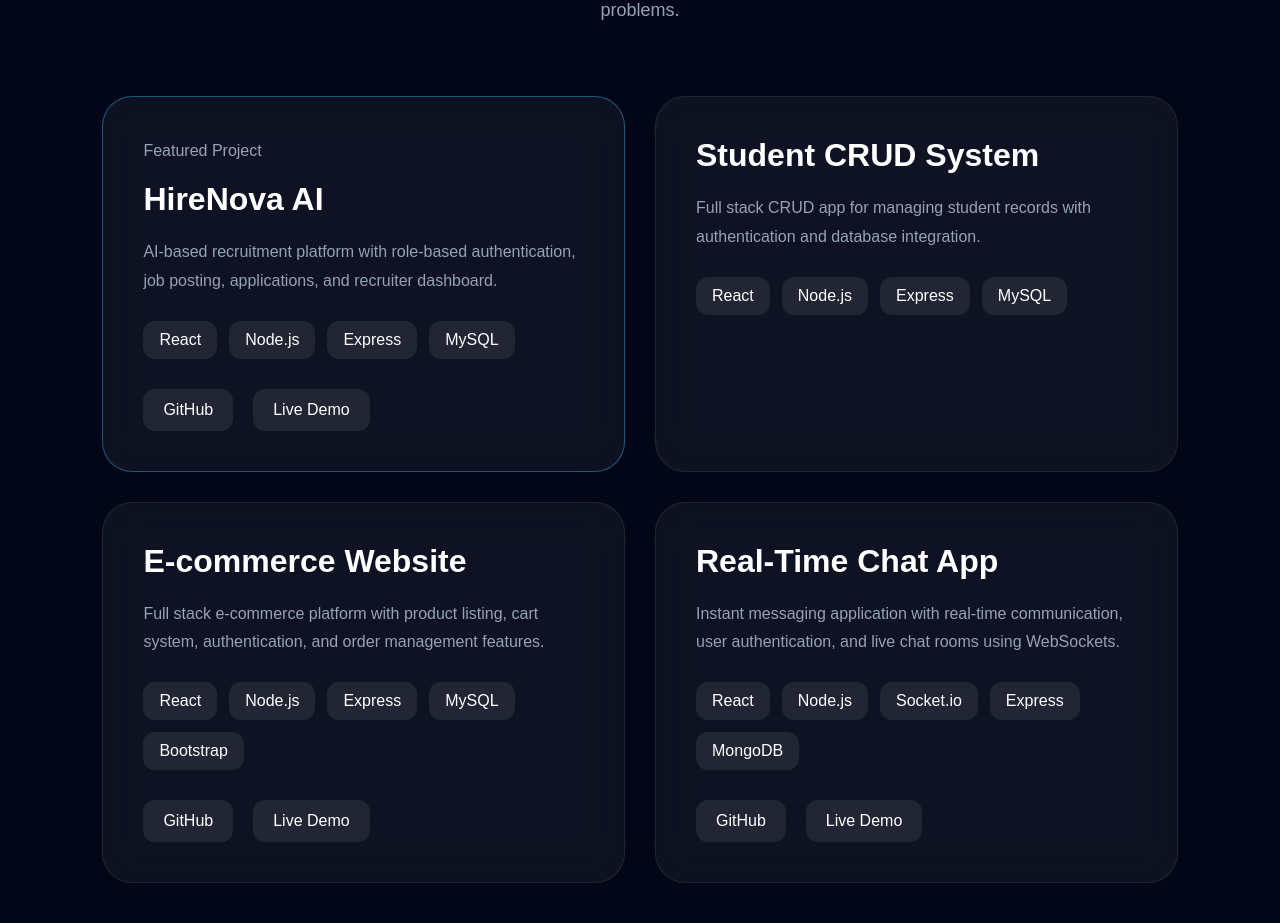
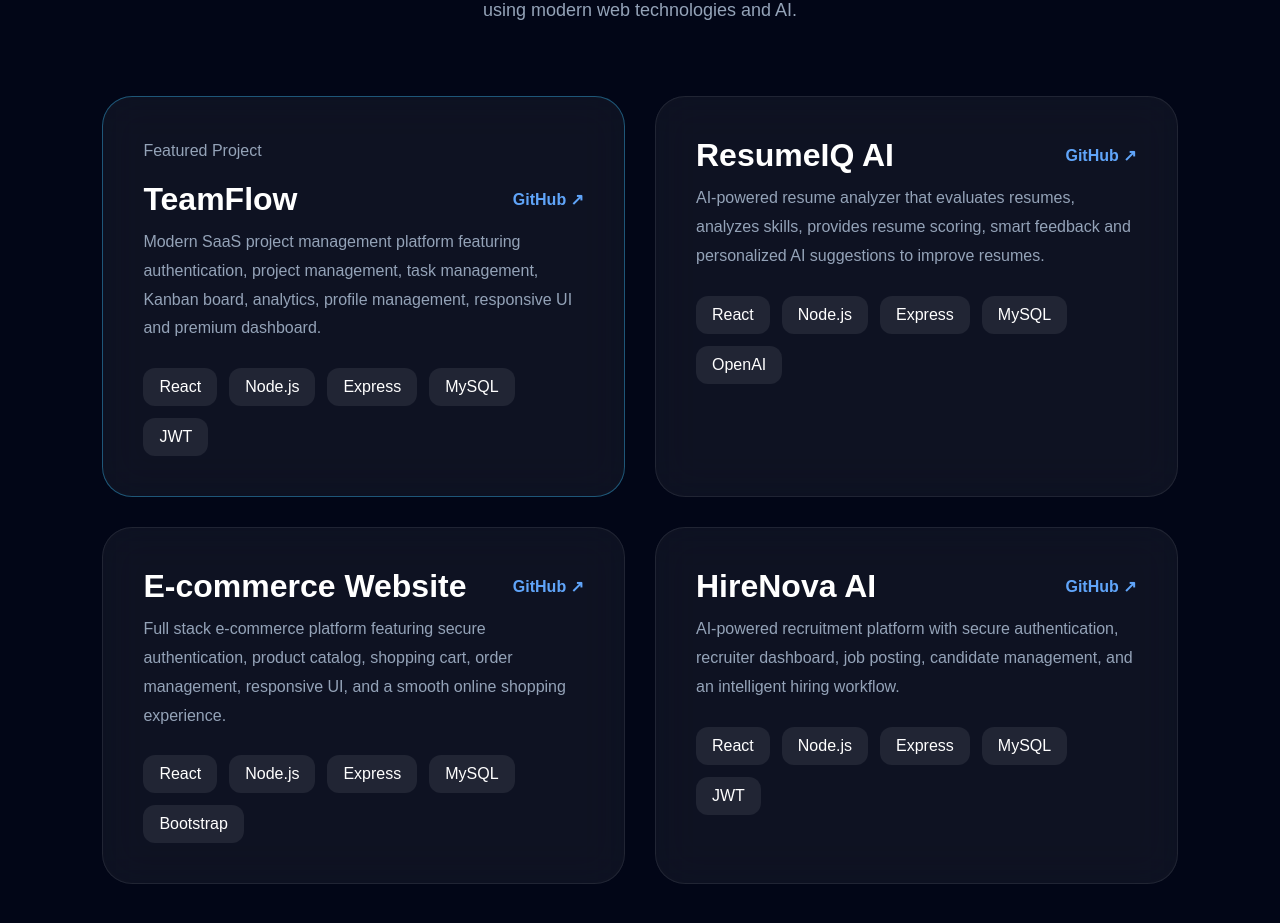
Before and after one commit to Tushar-0023/Personal-Portfolio-Website, a React app: page / in a window 1280 px wide. Shown: the part 2780-3703 px from the top of the page. Built offline with nearby package versions, Linux system fonts and the light colour scheme; the HTML template or start-up script is replaced by a standard one.

Commit message:
Refactor Projects component with new project details
Updated project details and added new projects with enhanced descriptions and links.

```diff
--- a/src/components/Projects.jsx
+++ b/src/components/Projects.jsx
@@ -10,19 +10,53 @@ const Projects = () => {
 
         <p className="projects-text">
           Here are some projects I built to strengthen my full stack development
-          skills and solve real-world problems.
+          skills by solving real-world problems using modern web technologies
+          and AI.
         </p>
       </div>
 
       <div className="projects-grid">
-        {/* HireNova AI */}
-        <div className="project-card featured">
+        {/* ================= TEAMFLOW ================= */}
+
+        <div
+          className="project-card featured"
+          onClick={() =>
+            window.open("https://team-flow-flame.vercel.app/", "_blank")
+          }
+          style={{ cursor: "pointer" }}
+        >
           <div className="project-content">
             <p className="project-label">Featured Project</p>
-            <h3>HireNova AI</h3>
+
+            <div
+              style={{
+                display: "flex",
+                justifyContent: "space-between",
+                alignItems: "center",
+                marginBottom: "10px",
+              }}
+            >
+              <h3 style={{ margin: 0 }}>TeamFlow</h3>
+
+              <a
+                href="https://github.com/Tushar-0023/TeamFlow"
+                target="_blank"
+                rel="noreferrer"
+                onClick={(e) => e.stopPropagation()}
+                style={{
+                  color: "#60a5fa",
+                  fontWeight: "600",
+                  textDecoration: "none",
+                }}
+              >
+                GitHub ↗
+              </a>
+            </div>
+
             <p>
-              AI-based recruitment platform with role-based authentication, job
-              posting, applications, and recruiter dashboard.
+              Modern SaaS project management platform featuring authentication,
+              project management, task management, Kanban board, analytics,
+              profile management, responsive UI and premium dashboard.
             </p>
 
             <div className="tech-stack">
@@ -30,23 +64,52 @@ const Projects = () => {
               <span>Node.js</span>
               <span>Express</span>
               <span>MySQL</span>
-            </div>
-
-            <div className="project-buttons">
-              <a href="https://github.com/Tushar-0023" target="_blank">
-                GitHub
-              </a>
-              <a href="#">Live Demo</a>
+              <span>JWT</span>
             </div>
           </div>
         </div>
 
-        {/* Student CRUD */}
-        <div className="project-card">
-          <h3>Student CRUD System</h3>
+        {/* ================= RESUMEIQ AI ================= */}
+
+        <div
+          className="project-card"
+          onClick={() =>
+            window.open(
+              "https://frontend-resume-analyzer.vercel.app/",
+              "_blank",
+            )
+          }
+          style={{ cursor: "pointer" }}
+        >
+          <div
+            style={{
+              display: "flex",
+              justifyContent: "space-between",
+              alignItems: "center",
+              marginBottom: "10px",
+            }}
+          >
+            <h3 style={{ margin: 0 }}>ResumeIQ AI</h3>
+
+            <a
+              href="https://github.com/Tushar-0023/ResumeIQ-AI"
+              target="_blank"
+              rel="noreferrer"
+              onClick={(e) => e.stopPropagation()}
+              style={{
+                color: "#60a5fa",
+                fontWeight: "600",
+                textDecoration: "none",
+              }}
+            >
+              GitHub ↗
+            </a>
+          </div>
+
           <p>
-            Full stack CRUD app for managing student records with authentication
-            and database integration.
+            AI-powered resume analyzer that evaluates resumes, analyzes skills,
+            provides resume scoring, smart feedback and personalized AI
+            suggestions to improve resumes.
           </p>
 
           <div className="tech-stack">
@@ -54,16 +117,40 @@ const Projects = () => {
             <span>Node.js</span>
             <span>Express</span>
             <span>MySQL</span>
+            <span>OpenAI</span>
           </div>
         </div>
+        {/* ================= E-COMMERCE ================= */}
 
-        {/* E-commerce Project */}
         <div className="project-card">
-          <h3>E-commerce Website</h3>
+          <div
+            style={{
+              display: "flex",
+              justifyContent: "space-between",
+              alignItems: "center",
+              marginBottom: "10px",
+            }}
+          >
+            <h3 style={{ margin: 0 }}>E-commerce Website</h3>
+
+            <a
+              href="https://github.com/Tushar-0023?tab=repositories"
+              target="_blank"
+              rel="noreferrer"
+              style={{
+                color: "#60a5fa",
+                fontWeight: "600",
+                textDecoration: "none",
+              }}
+            >
+              GitHub ↗
+            </a>
+          </div>
 
           <p>
-            Full stack e-commerce platform with product listing, cart system,
-            authentication, and order management features.
+            Full stack e-commerce platform featuring secure authentication,
+            product catalog, shopping cart, order management, responsive UI, and
+            a smooth online shopping experience.
           </p>
 
           <div className="tech-stack">
@@ -73,37 +160,47 @@ const Projects = () => {
             <span>MySQL</span>
             <span>Bootstrap</span>
           </div>
-
-          <div className="project-buttons">
-            <a href="https://github.com/Tushar-0023" target="_blank">
-              GitHub
-            </a>
-            <a href="#">Live Demo</a>
-          </div>
         </div>
 
-        {/* Real-time Chat App */}
+        {/* ================= HIRENOVA AI ================= */}
+
         <div className="project-card">
-          <h3>Real-Time Chat App</h3>
+          <div
+            style={{
+              display: "flex",
+              justifyContent: "space-between",
+              alignItems: "center",
+              marginBottom: "10px",
+            }}
+          >
+            <h3 style={{ margin: 0 }}>HireNova AI</h3>
+
+            <a
+              href="https://github.com/Tushar-0023/Hire-Nova-AI"
+              target="_blank"
+              rel="noreferrer"
+              style={{
+                color: "#60a5fa",
+                fontWeight: "600",
+                textDecoration: "none",
+              }}
+            >
+              GitHub ↗
+            </a>
+          </div>
 
           <p>
-            Instant messaging application with real-time communication, user
-            authentication, and live chat rooms using WebSockets.
+            AI-powered recruitment platform with secure authentication,
+            recruiter dashboard, job posting, candidate management, and an
+            intelligent hiring workflow.
           </p>
 
           <div className="tech-stack">
             <span>React</span>
             <span>Node.js</span>
-            <span>Socket.io</span>
             <span>Express</span>
-            <span>MongoDB</span>
-          </div>
-
-          <div className="project-buttons">
-            <a href="https://github.com/Tushar-0023" target="_blank">
-              GitHub
-            </a>
-            <a href="#">Live Demo</a>
+            <span>MySQL</span>
+            <span>JWT</span>
           </div>
         </div>
       </div>
```
